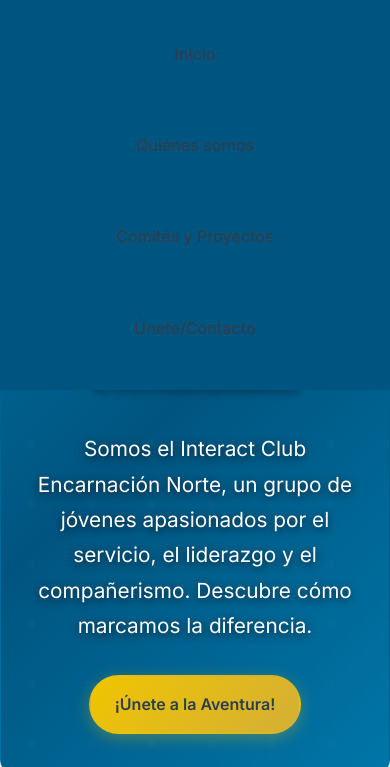
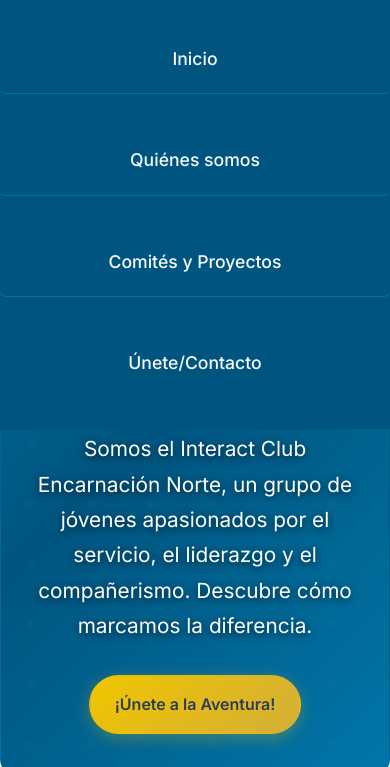
Before and after one commit to juancarlossvr/Interact-Encarnacion-Norte, a plain HTML site: page index.html in a window 390 px wide. Both pictures are taken after a click on the button 316 px from the left and 35 px from the top of the page. Shown: the part 77-844 px from the top of the page. Drawn offline with nearby package versions, Linux system fonts and the light colour scheme.

Commit message:
detalles

```diff
--- a/style.css
+++ b/style.css
@@ -1661,6 +1661,29 @@
         display: flex; /* MUESTRA el menú cuando tiene la clase 'active' */
     }
 
+    .menu-principal li {
+    width: 100%; /* Asegura que cada elemento ocupe todo el ancho */
+    text-align: center; /* Centra el texto del enlace */
+}
+
+.menu-principal li a {
+    display: block; /* Hace que toda el área sea clickeable */
+    padding: 1.2rem 0; /* Añade espacio vertical para tocarlo fácilmente */
+    color: var(--background-primary); /* Color de texto blanco y legible */
+    text-decoration: none;
+    font-size: 1.1rem;
+    border-bottom: 1px solid var(--rotary-blue); /* Línea sutil para separar enlaces */
+    transition: background-color 0.3s ease;
+}
+
+.menu-principal li a:hover {
+    background-color: var(--rotary-blue); /* Efecto visual al pasar el ratón/tocar */
+}
+
+.menu-principal li:last-child a {
+    border-bottom: none; /* Elimina la línea del último elemento */
+}
+
     /* 4. Otros Ajustes */
     .tiempo-unidad span {
         font-size: 2rem;
```
